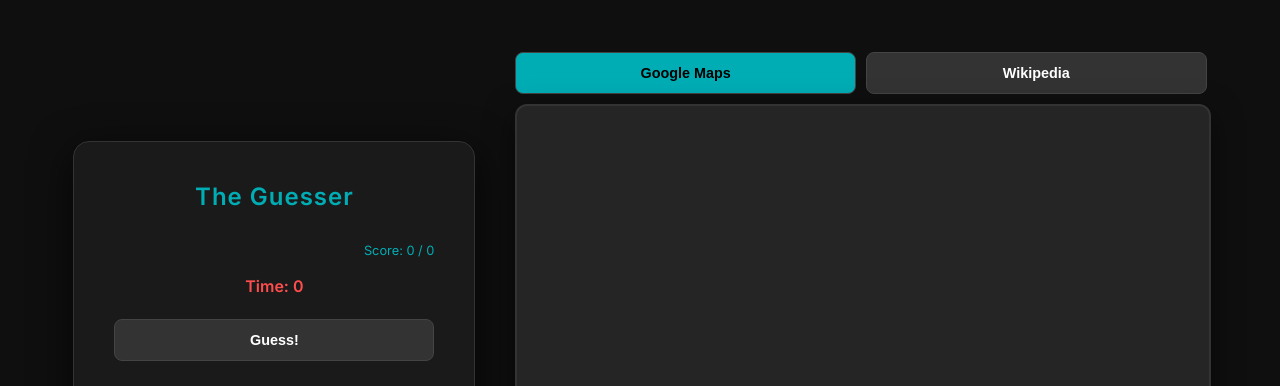
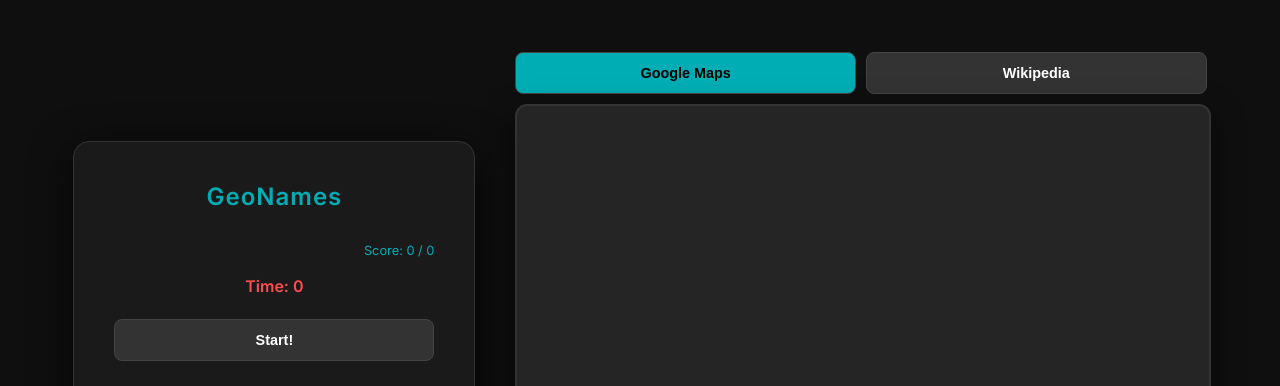
Before and after one commit to Sweeeeeeeee/geoNames, a plain HTML site: page src/game.html in a window 1280 px wide. Shown: the top 386 px of the page. Drawn offline with Linux system fonts and the light colour scheme.

Commit message:
Changed names

```diff
--- a/src/game.html
+++ b/src/game.html
@@ -8,7 +8,7 @@
 
 <body>
     <div class="container">
-        <h2> The Guesser </h2>
+        <h2> GeoNames </h2>
 
 		<div id = "stats">
 			<p id = "totalCounter" style = "color: #666;"> </p>
@@ -18,7 +18,7 @@
 		<div id = "timer"> Time: 0 </div>
 
 		<div id = "controls">
-        	<button id = "startBtn" onclick = "startGame()"> Guess! </button>
+        	<button id = "startBtn" onclick = "startGame()"> Start! </button>
 		</div>
 
         <div id = "result"> ----- </div>
```
